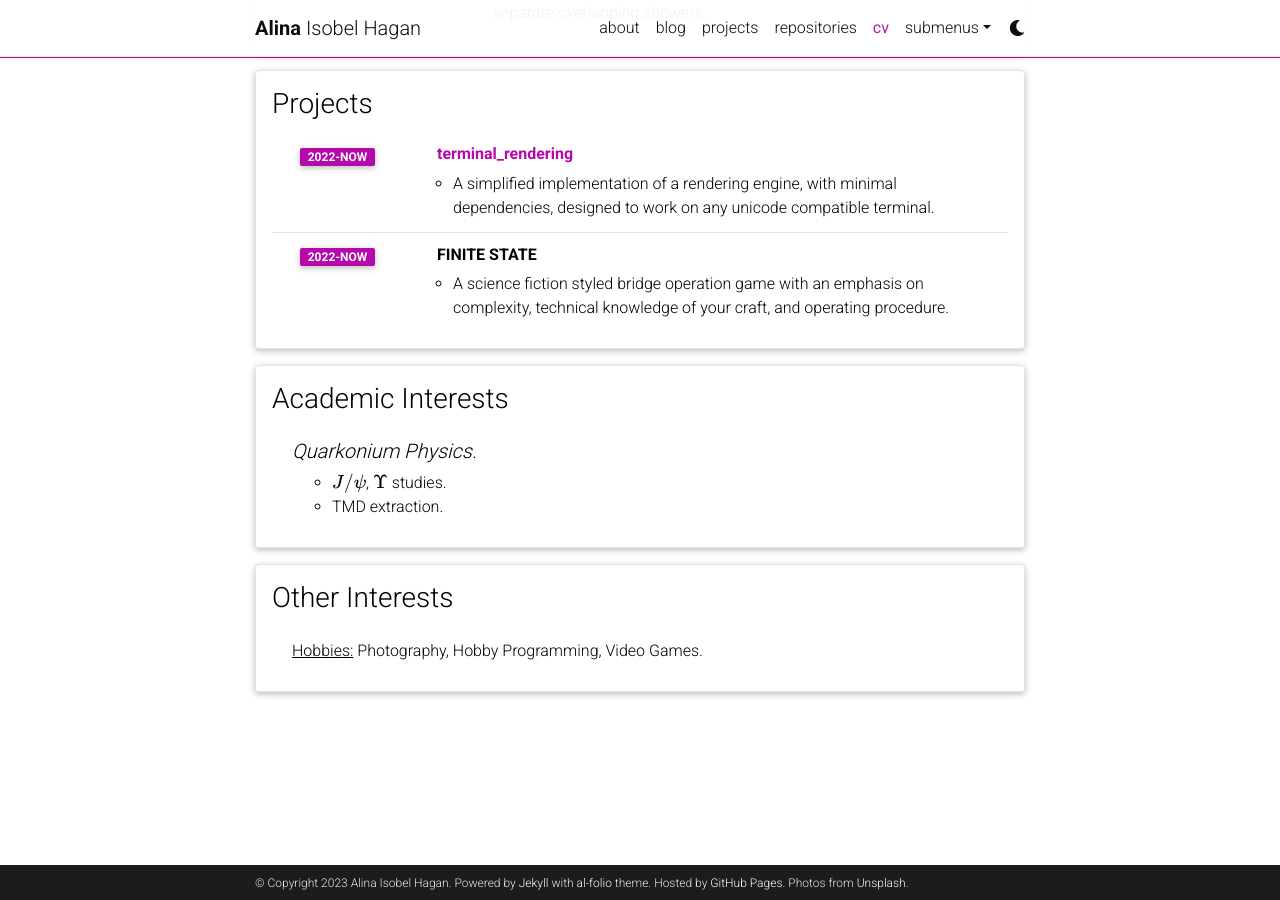
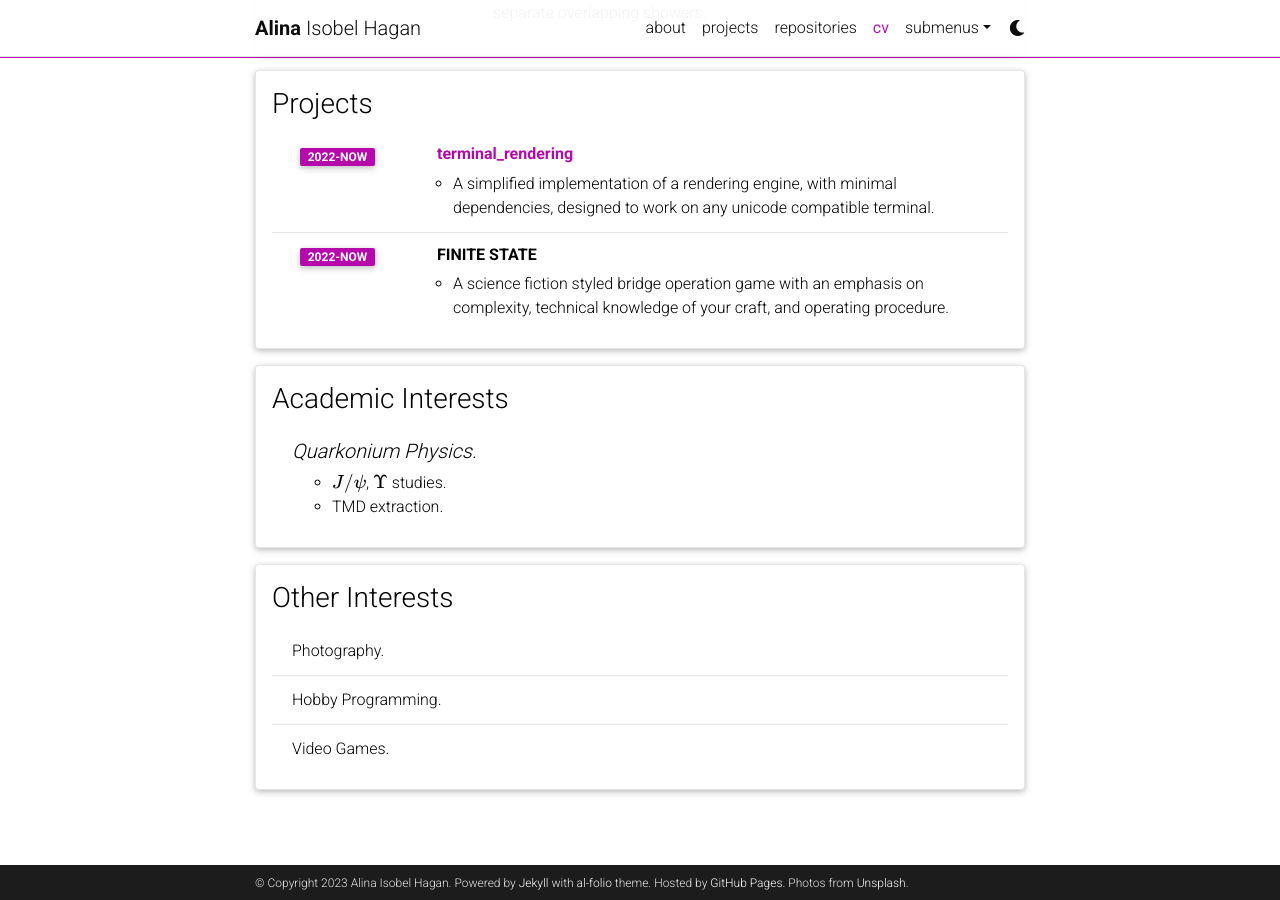
Before and after one commit to aihphysics/aihphysics.github.io, a Jekyll site: the page built from _pages/cv.md, in a window 1280 px wide and 900 px high, scrolled down 1072 px. Built offline with Jekyll 4.4.1, drawn with Linux system fonts in a browser that asks for light colours; full-size pictures stand in for the smaller copies a plugin makes; comment, search, counter and statistics services are not loaded; a style sheet for code colours, icons or effects is not loaded.

Commit message:
another attempt to remove a blog

```diff
--- a/_data/cv.yml
+++ b/_data/cv.yml
@@ -65,4 +65,6 @@
 - title: Other Interests
   type: list
   contents:
-    - <u>Hobbies:</u> Photography, Hobby Programming, Video Games.
+    - Photography.
+    - Hobby Programming.
+    - Video Games.
--- a/_includes/header.html
+++ b/_includes/header.html
@@ -51,8 +51,9 @@
                   {%- endif -%}
                 </a>
               </li>
+              <!-- Blog -->
+              <!--
               {% if site.blog_nav_title %}
-              <!-- Blog -->
               <li class="nav-item {% if page.url contains 'blog' %}active{% endif %}">
                  <a class="nav-link" href="{{ '/blog/' | relative_url }}">{{ site.blog_nav_title }}
                    {%- if page.url contains 'blog' -%}
@@ -61,6 +62,7 @@
                  </a>
 	      </li>
               {%- endif %}
+	      -->
 
               <!-- Other pages -->
               {%- assign sorted_pages = site.pages | sort: "nav_order" -%}
```
Lines whose indentation alone changed are shown as unchanged.
